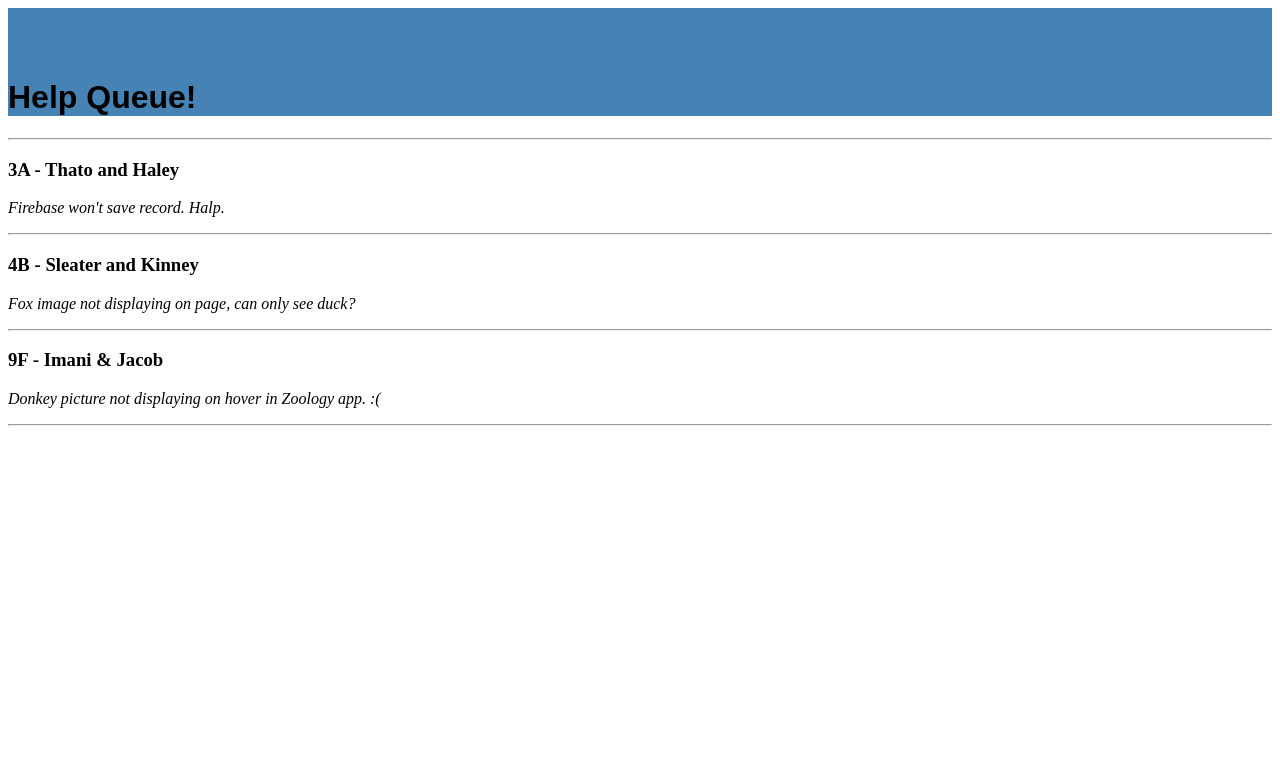
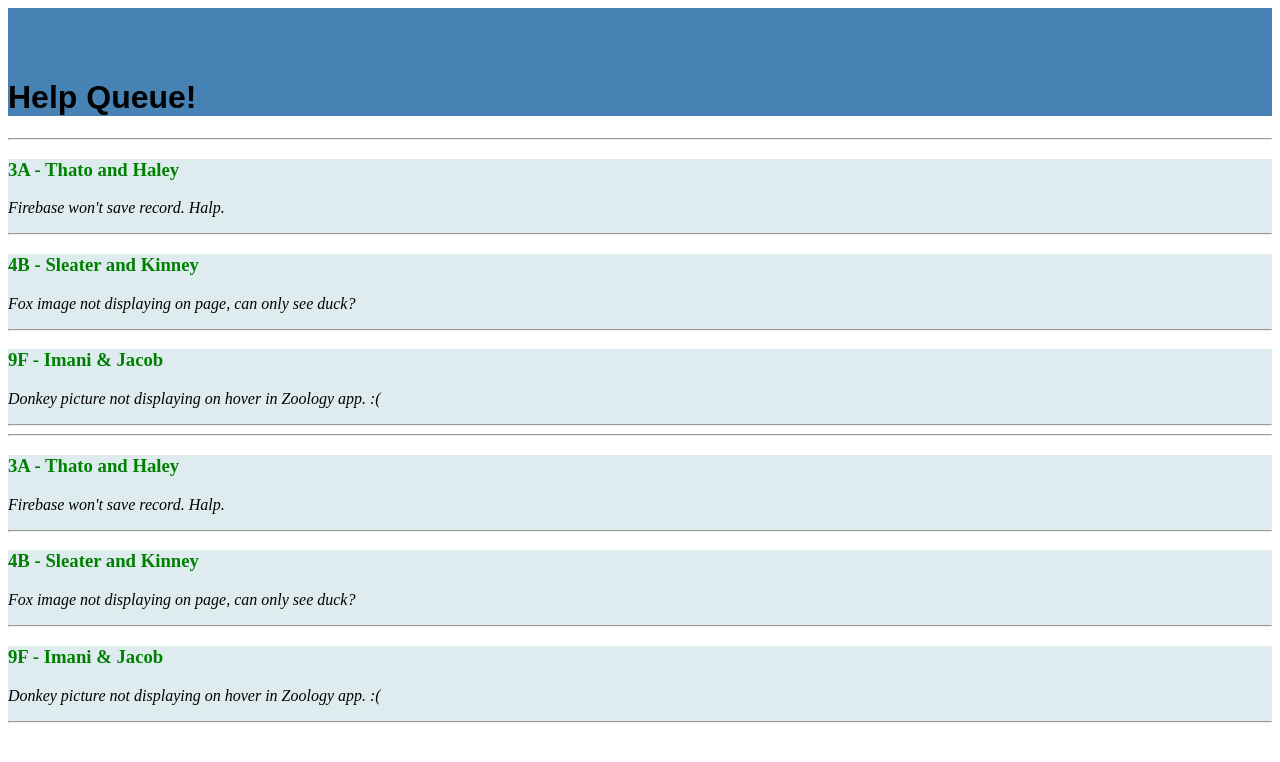
Before and after one commit to DanielL87/Portfoli-Angular, a React app: page / in a window 1280 px wide. Shown: the top 762 px of the page. Built offline with nearby package versions, Linux system fonts and the light colour scheme.

Commit message:
add routing

```diff
--- a/package.json
+++ b/package.json
@@ -7,7 +7,7 @@
     "lint": "eslint src/** src/**/**; exit 0",
     "lint-fix": "eslint src/** src/**/** --fix; exit 0",
     "test": "echo \"Error: no test specified\" && exit 1",
-    "start": "webpack-dev-server"
+    "start":  "webpack-dev-server"
   },
   "repository": {
     "type": "git",
@@ -23,7 +23,7 @@
     "prop-types": "^15.5.10",
     "react": "^15.5.4",
     "react-dom": "^15.5.4",
-    "styled-jsx": "^3.2.1"
+    "react-router-dom": "^4.0.0"
   },
   "devDependencies": {
     "babel-core": "^6.24.1",
--- a/src/components/App.jsx
+++ b/src/components/App.jsx
@@ -1,11 +1,15 @@
 import React from 'react';
 import TicketList from './TicketList';
 import Header from './Header';
+import { Switch, Route } from 'react-router-dom';
 
 function App(){
   return (
     <div>
       <Header/>
+      <Switch>
+        <Route exact path='/' component={TicketList} />
+      </Switch>
       <TicketList/>
     </div>
   );
--- a/src/components/Header.jsx
+++ b/src/components/Header.jsx
@@ -1,4 +1,5 @@
 import React from 'react';
+import { Link } from 'react-router-dom';
 
 function Header(){
   var myStyledComponentStyles = {
--- a/src/components/Ticket.jsx
+++ b/src/components/Ticket.jsx
@@ -4,7 +4,19 @@ import PropTypes from 'prop-types';
 function Ticket(props){
   return (
     <div>
-      <h3>{props.location} - {props.names}</h3>
+      <style jsx>{`
+        .red-text:hover {
+          color: red;
+          }
+          .red-text{
+            color: green;
+            }
+          div {
+            background-color: #dfecef;
+          }
+       `}
+      </style>
+      <h3 className="red-text">{props.location} - {props.names}</h3>
       <p><em>{props.issue}</em></p>
       <hr/>
     </div>
--- a/src/index.jsx
+++ b/src/index.jsx
@@ -2,11 +2,14 @@ import React from 'react';
 import ReactDOM from 'react-dom';
 import App from './components/App';
 import { AppContainer } from 'react-hot-loader';
+import { HashRouter } from 'react-router-dom';
 
 const render = (Component) => {
   ReactDOM.render(
     <AppContainer>
-      <Component/>
+      <HashRouter>
+        <Component/>
+      </HashRouter>
     </AppContainer>,
     document.getElementById('react-app-root')
   );
--- a/webpack.config.js
+++ b/webpack.config.js
@@ -3,8 +3,6 @@ const { resolve } = require('path');
 const HtmlWebpackPlugin = require('html-webpack-plugin');
 
 module.exports = {
-
-
 
   entry: [
     'react-hot-loader/patch',
@@ -31,7 +29,7 @@ module.exports = {
     publicPath: '/'
   },
 
-module: {
+  module: {
     rules: [
       {
         test: /\.jsx?$/,
@@ -41,9 +39,9 @@ module: {
         options: {
           emitWarning: true,
           configFile: "./.eslintrc.json"
-          }
-        },
-        {
+        }
+      },
+      {
         test: /\.jsx?$/,
         loader: "babel-loader",
         exclude: /node_modules/,
@@ -53,12 +51,11 @@ module: {
             "react",
           ],
           plugins: [
-            "react-hot-loader/babel",
-            "styled-jsx/babel"
+            "react-hot-loader/babel"
           ]
         }
       }
-    ]
+    ],
   },
 
   plugins: [
```
Also changed, not shown: .eslintrc.json, 1 other file (tests, documents, lock files or other folders).
